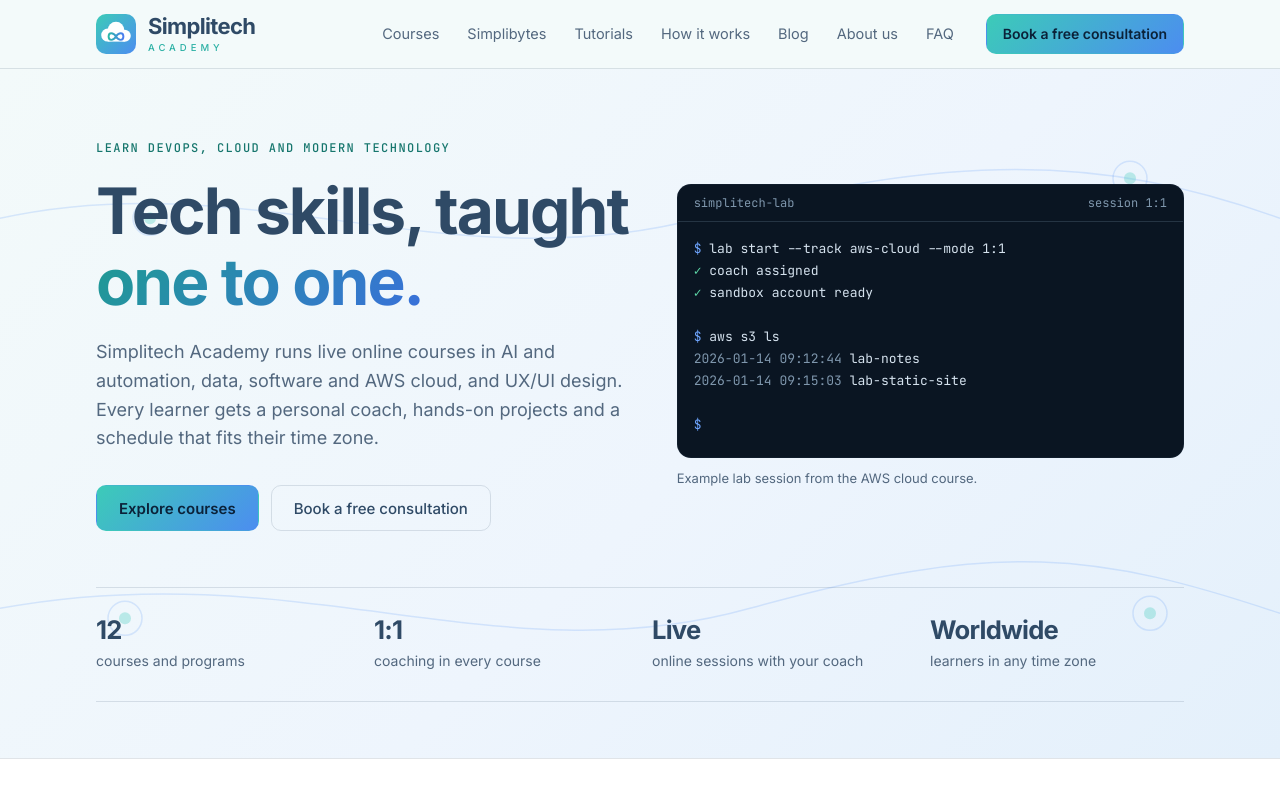
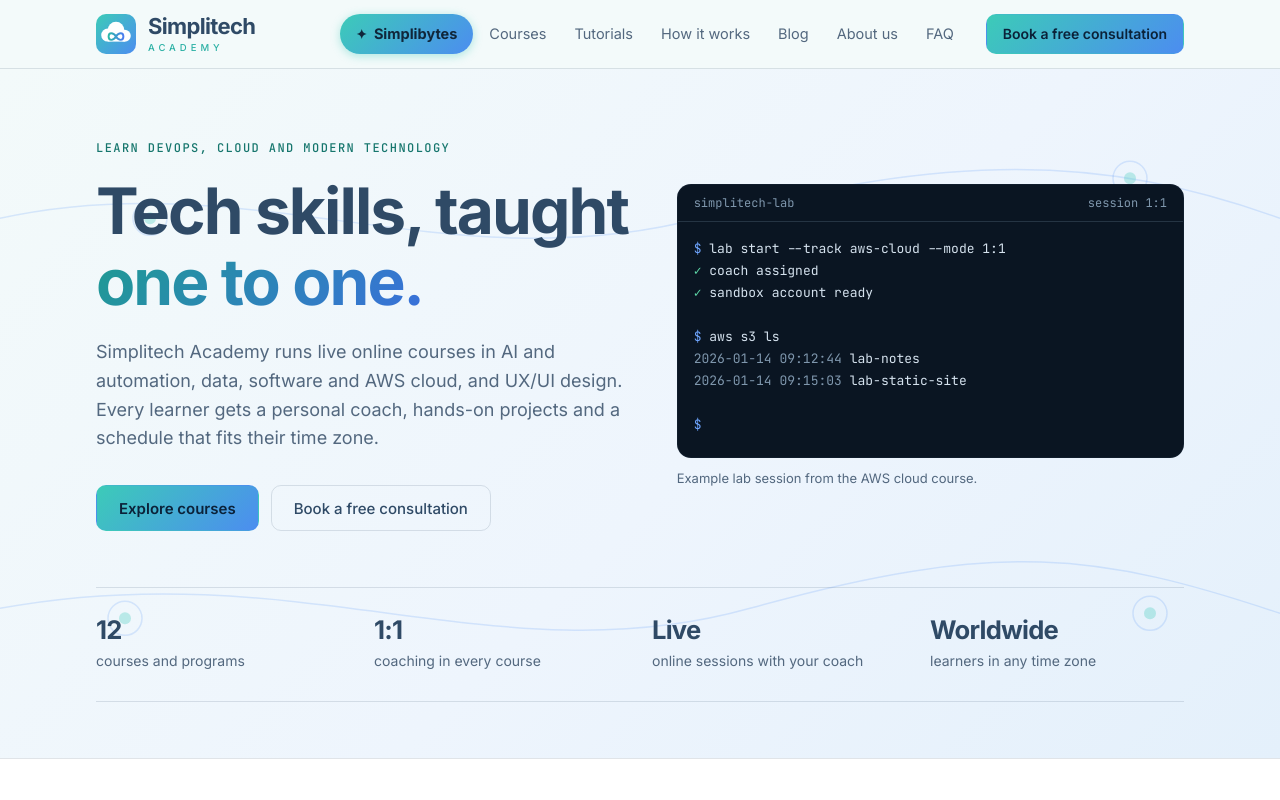
Before and after one commit to simplitech-academy/simplitech-academy-website, a plain HTML site: page index.html in a window 1280 px wide. Shown: the top 800 px of the page. Drawn offline with Linux system fonts and the light colour scheme.

Commit message:
Nav: Simplibytes first and highlighted
Co-Authored-By: Claude Sonnet 5.5 <noreply@anthropic.com>
Claude-Session: https://claude.ai/code/session_019iSMbSjudMWrZjdvTBjv6V

```diff
--- a/index.html
+++ b/index.html
@@ -107,6 +107,9 @@ a{color:inherit}
 .nav{margin-left:auto;display:flex;align-items:center;gap:4px}
 .nav a{padding:8px 12px;border-radius:6px;text-decoration:none;font-size:14.5px;color:var(--muted)}
 .nav a:hover,.nav a[aria-current="page"]{color:var(--fg)}
+.nav a.nav-sb{display:inline-flex;align-items:center;gap:7px;font-weight:700;color:#10263a;background:linear-gradient(135deg,var(--grad-a),var(--grad-b));padding:8px 16px;border-radius:999px;box-shadow:0 2px 10px rgba(60,203,184,.4)}
+.nav a.nav-sb:hover,.nav a.nav-sb[aria-current="page"]{color:#10263a;filter:brightness(1.06);text-decoration:none}
+.nav a.nav-sb::before{content:"\2726";font-size:13px}
 .nav a[aria-current="page"]{text-decoration:underline;text-decoration-color:var(--accent);text-underline-offset:8px;text-decoration-thickness:2px}
 .nav .nav-book{display:none}
 .nav-toggle{display:none;margin-left:auto;min-height:40px;padding:0 14px;border-radius:8px;border:1px solid var(--line);background:transparent;color:var(--fg);font:500 14px var(--font-body);cursor:pointer}
@@ -432,6 +435,7 @@ body.dialog-open{overflow:hidden}
   .nav{display:none;position:absolute;top:100%;left:0;right:0;flex-direction:column;align-items:stretch;gap:0;margin:0;padding:8px max(16px,env(safe-area-inset-right,0px)) 16px max(16px,env(safe-area-inset-left,0px));background:var(--bg);border-bottom:1px solid var(--line)}
   .nav.open{display:flex}
   .nav a{padding:14px 0;border-top:1px solid var(--line);border-radius:0}
+  .nav a.nav-sb{padding:12px 16px;border-radius:12px;margin:6px 0;border-top:0}
   .nav a[aria-current="page"]{text-underline-offset:6px}
   .nav .nav-book{display:block;color:var(--accent-text);font-weight:600}
 }
@@ -476,8 +480,8 @@ body.dialog-open{overflow:hidden}
       <span class="logo-text"><span class="logo-name">Simplitech</span><span class="logo-sub">Academy</span></span>
     </a>
     <nav class="nav" id="nav" aria-label="Main">
+      <a class="nav-sb" href="#simplibytes" data-nav="simplibytes">Simplibytes</a>
       <a href="#courses" data-nav="courses">Courses</a>
-      <a href="#simplibytes" data-nav="simplibytes">Simplibytes</a>
       <a href="#learn" data-nav="learn">Tutorials</a>
       <a href="#how" data-nav="how">How it works</a>
       <a href="#blog" data-nav="blog">Blog</a>
```
